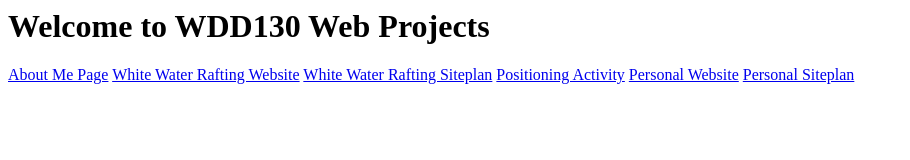
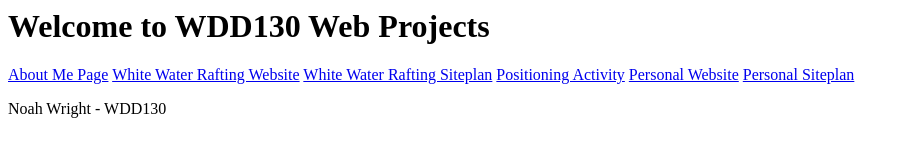
Before and after one commit to Njninja12/Python, a plain HTML site: page wdd130/index.html in a window 1280 px wide. Shown: the whole page, without its empty margins (0-910 px from the left). Drawn offline with Linux system fonts and the light colour scheme.

Commit message:
added a paragraph to the home page

```diff
--- a/wdd130/index.html
+++ b/wdd130/index.html
@@ -7,3 +7,4 @@
   <a href="#">Personal Website</a>
   <a href="#">Personal Siteplan</a>
 </nav>
+<p>Noah Wright - WDD130</p>
```
